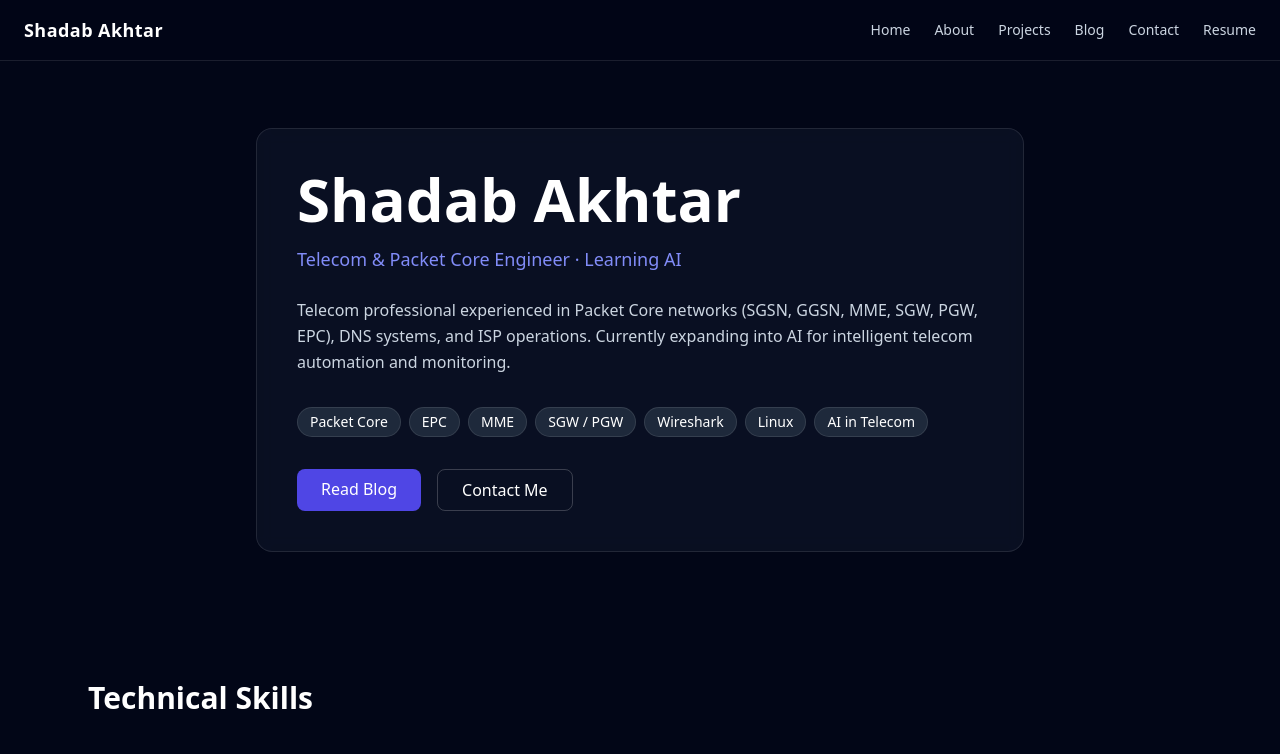
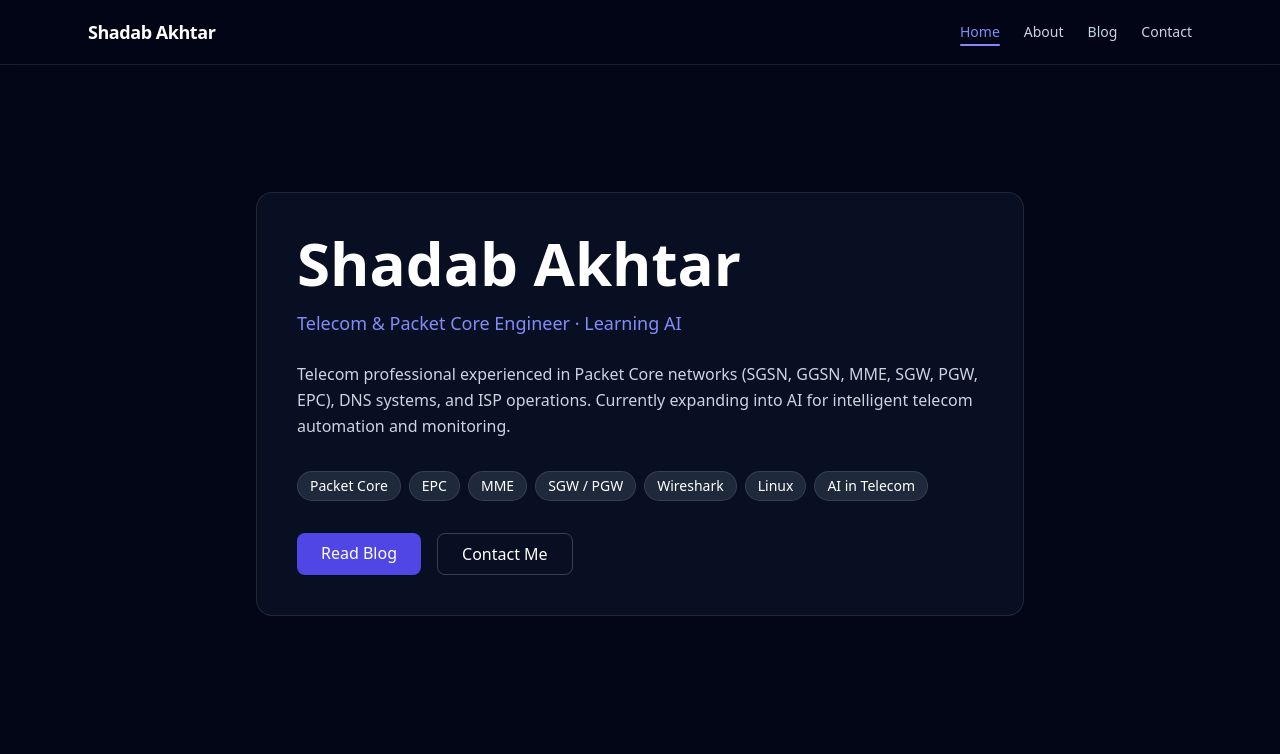
Before and after one commit to ashadab799-del/shadab-portfolio, a Next.js app: page / in a window 1280 px wide. Shown: the top 754 px of the page. Built offline with nearby package versions, Linux system fonts and the light colour scheme.

Commit message:
Polish UI, navbar, animations

```diff
--- a/app/layout.tsx
+++ b/app/layout.tsx
@@ -14,7 +14,7 @@ export default function RootLayout({
 }) {
   return (
     <html lang="en">
-      <body className="bg-slate-950 text-white">
+      <body className="bg-slate-950 text-white pt-16">
         <Navbar />
         {children}
       </body>
--- a/app/page.tsx
+++ b/app/page.tsx
@@ -2,7 +2,7 @@ import AnimatedSection from "@/components/AnimatedSection";
 
 export default function Home() {
   return (
-    <main className="space-y-32">
+    <main className="space-y-36">
 
       {/* HERO */}
       <AnimatedSection>
--- a/components/Navbar.tsx
+++ b/components/Navbar.tsx
@@ -1,44 +1,57 @@
 "use client";
 
 import Link from "next/link";
+import { usePathname } from "next/navigation";
+
+const navItems = [
+  { name: "Home", href: "/" },
+  { name: "About", href: "/about" },
+  { name: "Blog", href: "/blog" },
+  { name: "Contact", href: "/contact" },
+];
 
 export default function Navbar() {
+  const pathname = usePathname();
+
   return (
-    <nav className="fixed top-0 left-0 w-full z-50 bg-slate-950/80 backdrop-blur border-b border-white/10">
-      <div className="max-w-7xl mx-auto px-6 py-4 flex items-center justify-between">
+    <header className="fixed top-0 left-0 right-0 z-50 backdrop-blur bg-slate-950/80 border-b border-white/10">
+      <nav className="max-w-6xl mx-auto px-6 h-16 flex items-center justify-between">
 
         {/* Logo / Name */}
         <Link
           href="/"
-          className="text-lg font-semibold tracking-wide hover:text-indigo-400 transition"
+          className="text-lg font-semibold tracking-tight hover:text-indigo-400 transition"
         >
           Shadab Akhtar
         </Link>
 
-        {/* Navigation Links */}
-        <div className="flex gap-6 text-sm text-slate-300">
-          {[
-            ["Home", "/"],
-            ["About", "/about"],
-            ["Projects", "/projects"],
-            ["Blog", "/blog"],
-            ["Contact", "/contact"],
-            ["Resume", "/resume"],
-          ].map(([label, href]) => (
-            <Link
-              key={href}
-              href={href}
-              className="relative hover:text-white transition
-                after:absolute after:left-0 after:-bottom-1
-                after:h-[2px] after:w-0 after:bg-indigo-400
-                after:transition-all after:duration-300
-                hover:after:w-full"
-            >
-              {label}
-            </Link>
-          ))}
+        {/* Navigation */}
+        <div className="flex gap-6 text-sm">
+          {navItems.map((item) => {
+            const isActive = pathname === item.href;
+
+            return (
+              <Link
+                key={item.name}
+                href={item.href}
+                className={`relative transition
+                  ${
+                    isActive
+                      ? "text-indigo-400"
+                      : "text-slate-300 hover:text-white"
+                  }`}
+              >
+                {item.name}
+
+                {/* Active underline */}
+                {isActive && (
+                  <span className="absolute -bottom-1 left-0 w-full h-[2px] bg-indigo-400 rounded-full" />
+                )}
+              </Link>
+            );
+          })}
         </div>
-      </div>
-    </nav>
+      </nav>
+    </header>
   );
 }
```
